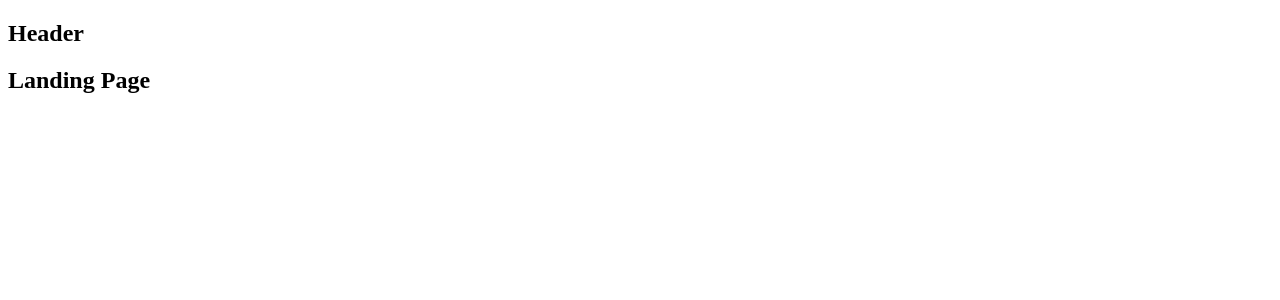
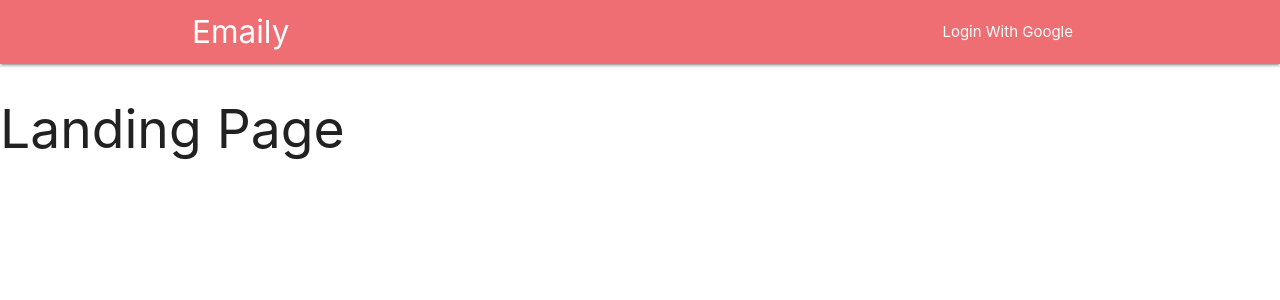
Before and after one commit to ahmed-abdelhamid/Emaily-full-stack-react-node, a React (Create React App) app in the folder client/: page / in a window 1280 px wide. Shown: the top 300 px of the page. Built offline with nearby package versions, Linux system fonts and the light colour scheme.

Commit message:
Add header design

```diff
--- a/client/package.json
+++ b/client/package.json
@@ -3,13 +3,16 @@
   "version": "0.1.0",
   "private": true,
   "dependencies": {
+    "axios": "^0.18.0",
     "http-proxy-middleware": "^0.19.0",
+    "materialize-css": "^1.0.0",
     "react": "^16.6.1",
     "react-dom": "^16.6.1",
     "react-redux": "^5.1.1",
     "react-router-dom": "^4.3.1",
     "react-scripts": "2.1.1",
-    "redux": "^4.0.1"
+    "redux": "^4.0.1",
+    "redux-thunk": "^2.3.0"
   },
   "scripts": {
     "start": "react-scripts start",
--- a/client/src/components/App.js
+++ b/client/src/components/App.js
@@ -1,10 +1,11 @@
 import React from 'react';
 import { BrowserRouter, Route } from 'react-router-dom';
+
+import Header from './Header';
 
 const SurveyNew = () => <h2>Suvery New</h2>;
 const Landing = () => <h2>Landing Page</h2>;
 const Dashboard = () => <h2>Dashboard</h2>;
-const Header = () => <h2>Header</h2>;
 
 export default () => (
   <div>
--- /dev/null
+++ b/client/src/components/Header.js
@@ -0,0 +1,18 @@
+import React, { Component } from 'react';
+
+export default class Header extends Component {
+  render() {
+    return (
+      <nav>
+        <div className="container nav-wrapper">
+          <div className="left brand-logo">Emaily</div>
+          <ul id="nav-mobile" className="right">
+            <li>
+              <a>Login With Google</a>
+            </li>
+          </ul>
+        </div>
+      </nav>
+    );
+  }
+}
--- a/client/src/index.js
+++ b/client/src/index.js
@@ -2,13 +2,19 @@
 import ReactDOM from 'react-dom';
 import { Provider } from 'react-redux';
 import { createStore, applyMiddleware, compose } from 'redux';
+import thunk from 'redux-thunk';
+import 'materialize-css/dist/css/materialize.min.css';
 
 import reducers from './reducers';
 import App from './components/App';
 
 const composeEnhancers = window.__REDUX_DEVTOOLS_EXTENSION_COMPOSE__ || compose;
 
-const store = createStore(reducers, {}, composeEnhancers(applyMiddleware()));
+const store = createStore(
+  reducers,
+  {},
+  composeEnhancers(applyMiddleware(thunk))
+);
 
 ReactDOM.render(
   <Provider store={store}>
```
Also changed, not shown: 1 other file (tests, documents, lock files or other folders).
